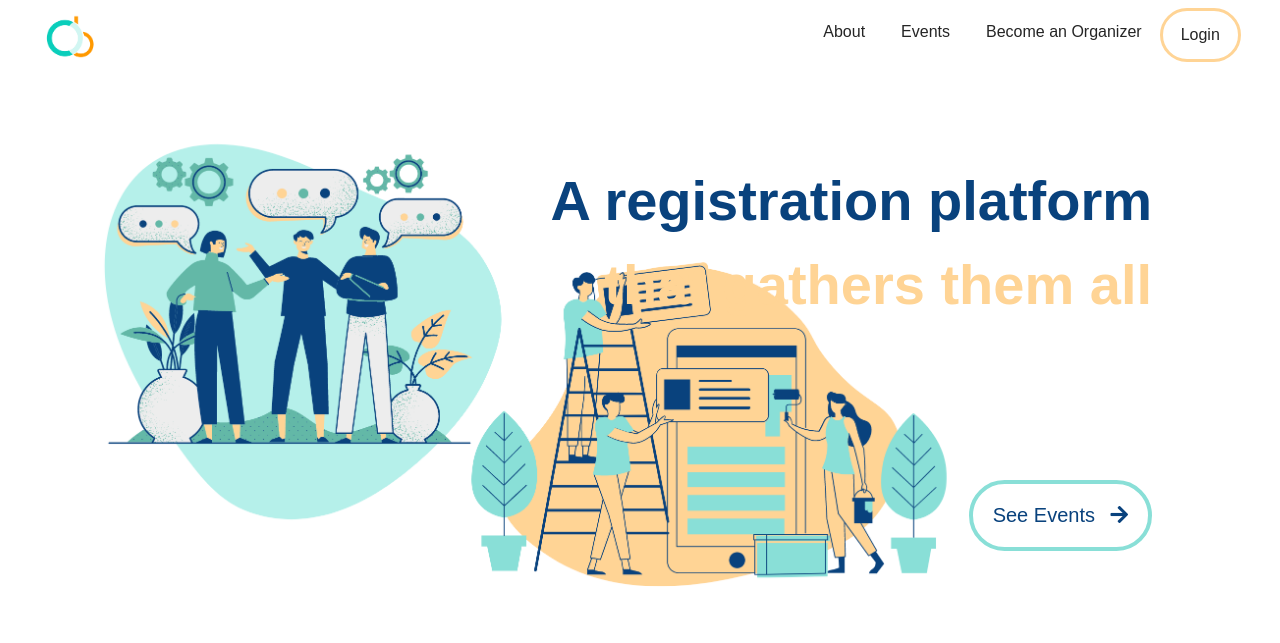
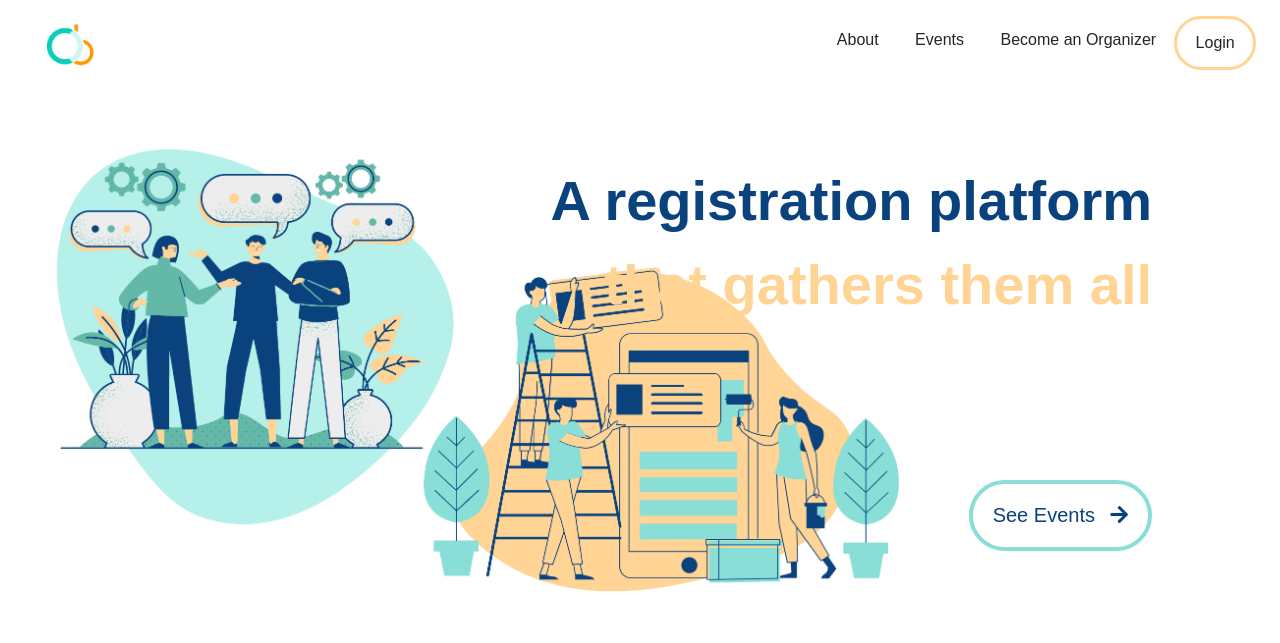
Before and after one commit to joamats/feup-InformationSystems, a PHP site: page / in a window 1280 px wide. Shown: the top 643 px of the page. Run offline with PHP 8.4, Linux system fonts and the light colour scheme; data comes from the database, SQL or seed files in the repository.

Commit message:
Fixed Header when scrolling

```diff
--- a/css/style_header.css
+++ b/css/style_header.css
@@ -4,10 +4,12 @@
 @import "css/style_general.css";
 
 .header {
-    top: 1rem;
+    position: fixed;
+    top: 0;
     width: 95%;
     margin: 0 2rem;
-
+    padding: 1rem 0;
+    background-color: white;
 }
 
 .header > a {
--- a/css/style_index.css
+++ b/css/style_index.css
@@ -3,7 +3,7 @@
 #titleIndex img {
     width: 70%;
     float: left;
-    transform: translate(0%,10%);
+    transform: translate(5%,20%);
 }
 
 #topText {
```
